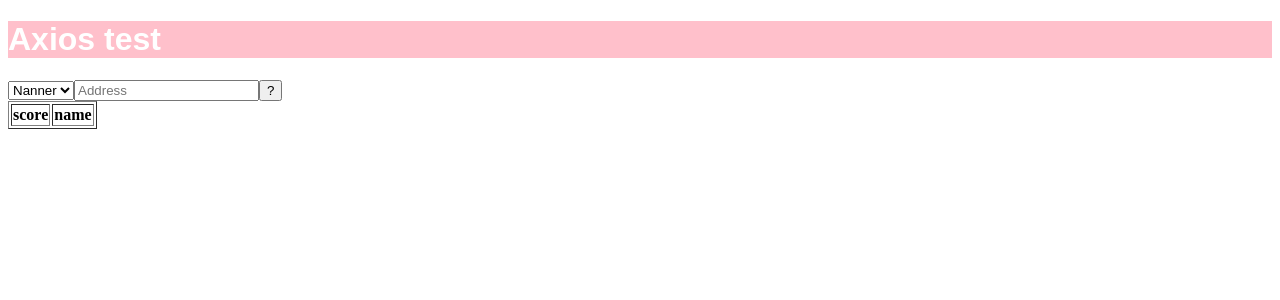
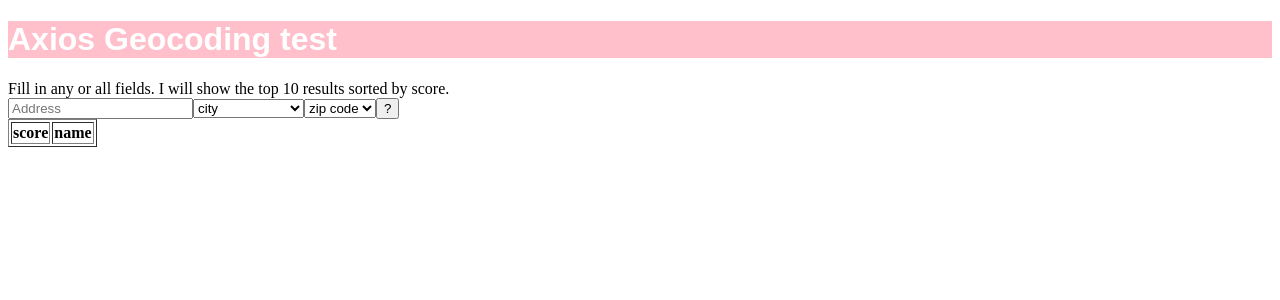
Before and after one commit to brian32768/react-axios-test, a React app: page / in a window 1280 px wide. Shown: the top 300 px of the page. Built offline with nearby package versions, Linux system fonts and the light colour scheme.

Commit message:
It's all functioning as desired now.

```diff
--- a/App.js
+++ b/App.js
@@ -1,152 +1,17 @@
 import React, { Component } from 'react'
 import PropTypes from 'prop-types'
+import { GeocodeInput, Geocoder } from './geocoder'
 import './App.css'
-
-import axios from "axios"
-
-class GeocodeInput extends Component {
-    state = {
-        value: '',
-        sval:  ''
-    }
-    static propTypes = {
-        onInput: PropTypes.func.isRequired
-    };
-
-    onTextChange = (e) => {
-        this.setState({value: e.target.value});
-        console.log("onTextChange", e.target.value)
-        console.log("state=",this.state)
-        this.props.onInput({
-                street: this.state.value,
-                city: '',
-                county: 'Clatsop County',
-                state: 'Oregon',
-                postalcode: '',
-                countrycodes: 'US'
-            }, false)
-
-        return true;
-    }
-
-    onTextSubmit = (e) => {
-        if (e.key == 'Enter') {
-            console.log("onTextSubmit", this.state);
-            this.props.onInput({
-                    street: this.state.value,
-                    city: '',
-                    county: 'Clatsop County',
-                    state: 'Oregon',
-                    postalcode: '',
-                    countrycodes: 'US'
-                }, true)
-            return true; // key handled!
-        }
-        return false;
-    }
-
-    componentDidUpdate(oldProps) {
-        console.log("GeocodeInput.componentDidUpdate", this.state)
-    }
-
-    render() {
-        return (
-            <form onSubmit={ this.onTextSubmit }>
-                <select value={ this.state.sval }>
-                    <option value="Banana">Nanner</option>
-                </select>
-                <input name="street" type="text" value={ this.state.value } placeholder='Address' onChange={ this.onTextChange } />
-                <input type="submit" value="?"/>
-            </form>
-        );
-    }
-}
-
-class Geocoder extends Component {
-    state = {
-        geocodeResults: []
-    }
-    static propTypes = {
-        query: PropTypes.object.isRequired
-    };
-
-    constructor(props) {
-        super(props);
-    }
-
-    componentDidMount() {
-        console.log("geocoder did mount", this.props);
-    }
-
-    componentDidUpdate(oldProps) {
-        console.log("geocoder did update");
-        if (oldProps.query != this.props.query) {
-            this.geocode(this.props.query);
-        }
-    }
-
-    geocode = (s) => {
-        const geocodeServer = "https://nominatim.openstreetmap.org/search?format=json"
-
-        // Gather all the fields together into a query
-        let q = '';
-        for (let k in s) {
-            let v = s[k]
-            if (v.length) q += '&' + k + '=' + v;
-        }
-        if (!q) return;
-        console.log('q => ', q);
-
-        axios.get(geocodeServer + q).then(
-            response => {
-                if (response.data.length) {
-                    this.setState({ geocodeResults: response.data })
-                    console.log("Response: ", response.data);
-                } else {
-                    this.setState({
-                        geocodeResults: [{
-                            place_id: "none",
-                            importance: 0,
-                            display_name: "No results for '" + s.street + "'."
-                        }]
-                    });
-                }
-            },
-            error => {
-                console.log(response.error.message + response.error.details);
-                this.setState({
-                    geocodeResults: [{
-                        place_id: "error",
-                        importance: 0,
-                        display_name: response.error.message
-                    }]
-                });
-            }
-        );
-    }
-
-    render() {
-        return (
-            <table border="1"><tbody>
-                <tr><th>score</th><th>name</th></tr>
-                { this.state.geocodeResults.map(gc =>
-                    <tr key={ gc.place_id }><td>{ Math.round(gc.importance*100) }</td><td>{ gc.display_name }</td></tr>
-                )}
-            </tbody>
-            </table>
-        );
-    }
-}
 
 class PrimaryLayout extends Component {
     state = {}
 
     handleInput = (evt, done) => {
-        console.log("handleInput", evt, done);
+        //console.log("handleInput", evt, done);
 
         // Unpack EVERYTHING we get from the form into our state!
         // It will get sent to the geocoder component
-        // We don't have to know what's inside it!
+        // unchanged; we don't have to know what's inside it!
 
         this.setState(Object.assign({}, evt));
         return true;
@@ -155,7 +20,10 @@
     render() {
         return (
             <>
-                <h1>Axios test</h1>
+                <h1>Axios Geocoding test</h1>
+
+                Fill in any or all fields.
+                I will show the top 10 results sorted by score.
 
                 <GeocodeInput onInput={ this.handleInput } />
                 <Geocoder query={ this.state } />
--- /dev/null
+++ b/geocoder.js
@@ -0,0 +1,160 @@
+import React, { Component } from 'react'
+import PropTypes from 'prop-types'
+import axios from "axios"
+import './App.css'
+
+// We're querying the Nomiatim geocoder (OpenStreetMap) via Axios
+// to find addresses in Clatsop county.
+
+const geocodeServer = "https://nominatim.openstreetmap.org/search?format=json"
+const defaultCounty = "Clatsop County"
+const defaultState = "Oregon"
+const defaultCountry = "US"
+
+export class GeocodeInput extends Component {
+    // This component renders a form for entering geocoding information.
+
+    state = {
+        street: '',
+        city: '',
+        county: defaultCounty,
+        state: defaultState,
+        postalcode: '',
+        countrycodes: defaultCountry
+    }
+
+    static propTypes = {
+        onInput: PropTypes.func.isRequired
+    };
+
+    onChange = (e) => {
+        const {
+            target: { value, name }
+        } = e;
+        console.log("onSelectionChange", name, value)
+        this.setState({
+            [ name ]: value
+        });
+        this.props.onInput(
+            Object.assign(this.state, {[name]: value}),
+            false
+        )
+        e.preventDefault();
+    }
+
+    onFormSubmit = (e) => {
+        console.log("onFormSubmit", e.target)
+        this.props.onInput(
+            this.state,
+            true
+        )
+        e.preventDefault();
+    }
+
+    render() {
+        // Using "value = " here turns these into "controlled components" which means
+        // I have to handle the data myself including the onChange handlers
+        return (
+            <>
+            <form onSubmit={ this.onFormSubmit }>
+                <input name="street" type="text" value={ this.state.street } placeholder='Address' onChange={ this.onChange } />
+
+                <select name="city" value={ this.state.city } onChange={ this.onChange } >
+                <option value="">city</option>
+                <option value="Arch Cape">Arch Cape</option>
+                <option value="Astoria">Astoria</option>
+                <option value="Cannon Beach">Cannon Beach</option>
+                <option value="Gearhart">Gearhart</option>
+                <option value="Hammond">Hammond</option>
+                <option value="Jeffers Garden">Jeffers Garden</option>
+                <option value="Jewell">Jewell</option>
+                <option value="Miles Crossing">Miles Crossing</option>
+                <option value="Seaside">Seaside</option>
+                <option value="Warrenton">Warrenton</option>
+                </select>
+
+                <select name="postalcode" value={ this.state.postalcode } onChange={ this.onChange } >
+                <option value="">zip code</option>
+                <option value="97102">97102</option>
+                <option value="97103">97103</option>
+                <option value="97110">97110</option>
+                <option value="97121">97121</option>
+                <option value="97138">97138</option>
+                <option value="97146">97146</option>
+                </select>
+
+                <input type="submit" value="?"/>
+            </form>
+            </>
+        );
+    }
+}
+
+export class Geocoder extends Component {
+    // This component performs geocoding and renders the results.
+
+    state = {
+        results : []
+    }
+    static propTypes = {
+        query: PropTypes.object.isRequired
+    };
+
+    geocode = (s) => {
+
+        // Gather all the fields together into a query
+        let q = '';
+        for (let k in s) {
+            let v = s[k]
+            if (v.length) q += '&' + k + '=' + v;
+        }
+        if (!q) return;
+        //console.log('q => ', q);
+
+        axios.get(geocodeServer + q).then(
+            response => {
+                if (response.data.length) {
+                    this.setState({ results: response.data })
+                    //console.log("Response: ", response.data);
+                } else {
+                    this.setState({
+                        results: [{
+                            place_id: "none",
+                            importance: 0,
+                            display_name: "No results for '" + s.street + "'."
+                        }]
+                    });
+                }
+            },
+            error => {
+                console.log(response.error.message + response.error.details);
+                this.setState({
+                    results: [{
+                        place_id: "error",
+                        importance: 0,
+                        display_name: response.error.message
+                    }]
+                });
+            }
+        );
+    }
+
+    componentDidUpdate(oldProps) {
+        if (oldProps.query != this.props.query) {
+            console.log("geocoder did update", oldProps, this.props);
+            this.geocode(this.props.query);
+        }
+    }
+
+    render() {
+        return (
+            <table border="1"><tbody>
+                <tr><th>score</th><th>name</th></tr>
+                { this.state.results.map(gc =>
+                    <tr key={ gc.place_id }><td>{ Math.round(gc.importance*100) }</td><td>{ gc.display_name }</td></tr>
+                )}
+            </tbody>
+            </table>
+        );
+    }
+}
```
